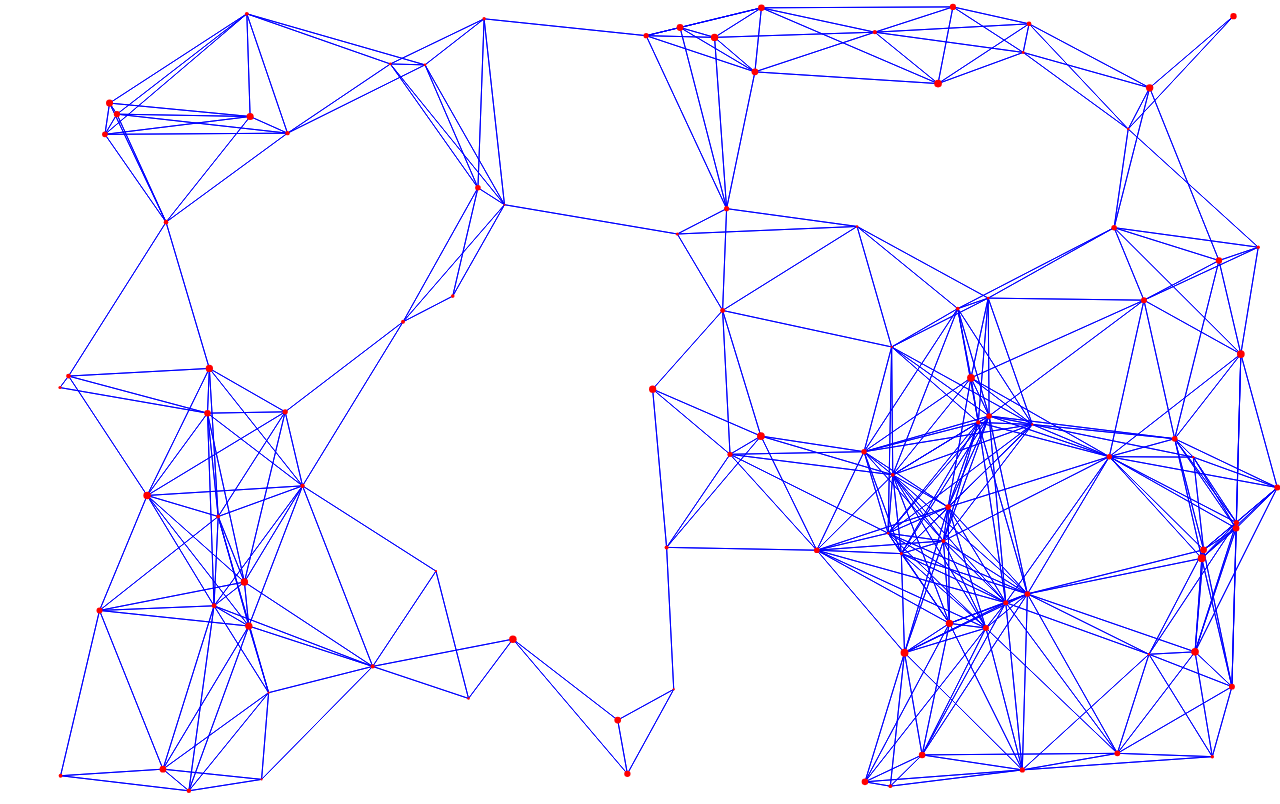
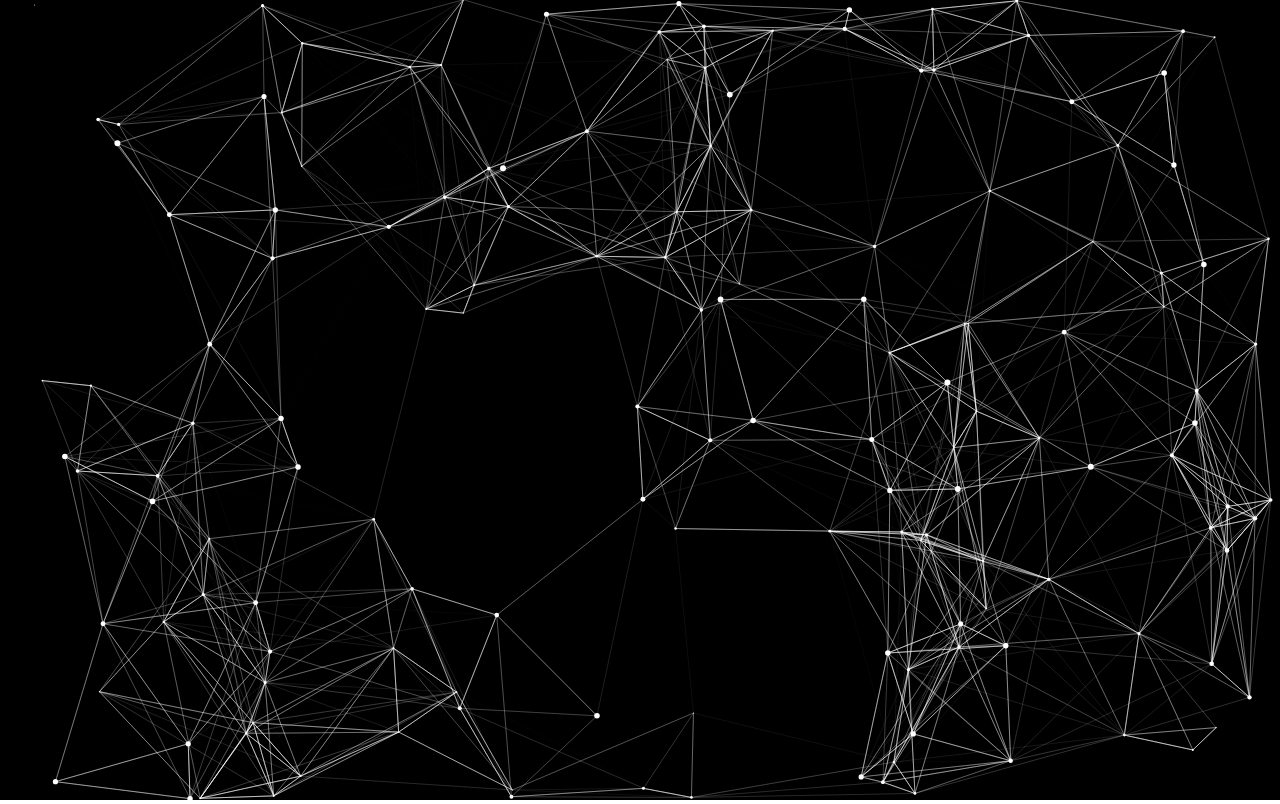
Before and after one commit to benwalley/3d-dots, a plain HTML site: page index.html in a window 1280 px wide. Drawn offline with nearby package versions, Linux system fonts and the light colour scheme; animation ran at ten frames a second.

Commit message:
thinner and thicker

```diff
--- a/main.css
+++ b/main.css
@@ -6,4 +6,5 @@ body {
 canvas {
     width: 100%;
     height: 100%;
+    background: black;
 }
--- a/main.js
+++ b/main.js
@@ -5,19 +5,20 @@ var circles = [];
 var data = {
     boundingWidth: 1000,
     boundingHeight: 1000,
-    boundingDepth: 200,
-    maxR: 4,
-    minR: 1,
-    numberCircles: 100,
-    ballColor: "#ff0000",
-    lineColor: "#0000ff",
+    boundingDepth: 500,
+    maxR: 3,
+    minR: .5,
+    numberCircles: 150,
+    ballColor: "#ffffff",
+    lineColor: "#ffffff",
     backgroundColor: "#000000",
-    maxLineLength: 200,
-    lineStartThin: 30,
+    maxLineLength: 250,
+    lineStartThin: 100,
     minLineLength: 0,
-    speedX: 2,
-    speedY: 2,
-    speedZ: 5
+    maxLineWidth: .5,
+    speedX: 1,
+    speedY: 1,
+    speedZ: 1
 
 };
 
@@ -62,12 +63,22 @@ function drawLines() {
 
             var dist = Math.sqrt((distZ * distZ) + (distX * distX) + (distY * distY))
 
+            if(dist < data.lineStartThin) {
+                var currentLineWidth = data.maxLineWidth;
+            } else {
+                var thinRange = data.maxLineLength - data.lineStartThin;
+                var dividedWidth = data.maxLineWidth / thinRange;
+                var amountOverThin = dist - data.lineStartThin;
+                var currentLineWidth = data.maxLineWidth - (dividedWidth * amountOverThin);
+            }
+
+
             if(dist < data.maxLineLength) {
                 ctx.beginPath();
                 ctx.moveTo(circles[i].x, circles[i].y);
                 ctx.lineTo(circles[j].x, circles[j].y);
                 ctx.strokeStyle = data.lineColor;
-                ctx.strokeWidth = "3px";
+                ctx.lineWidth = currentLineWidth;
                 ctx.stroke()
             }
         }
```
